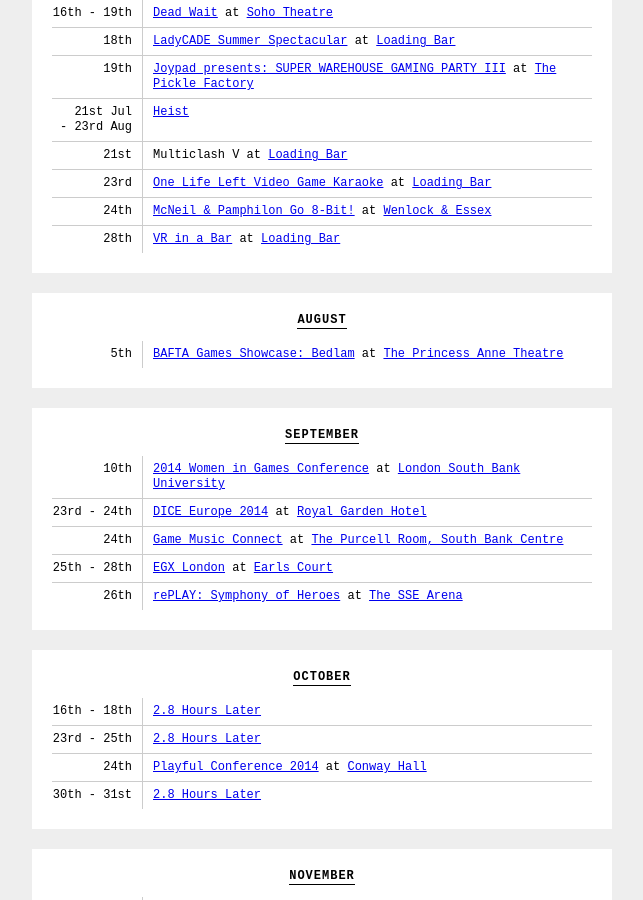
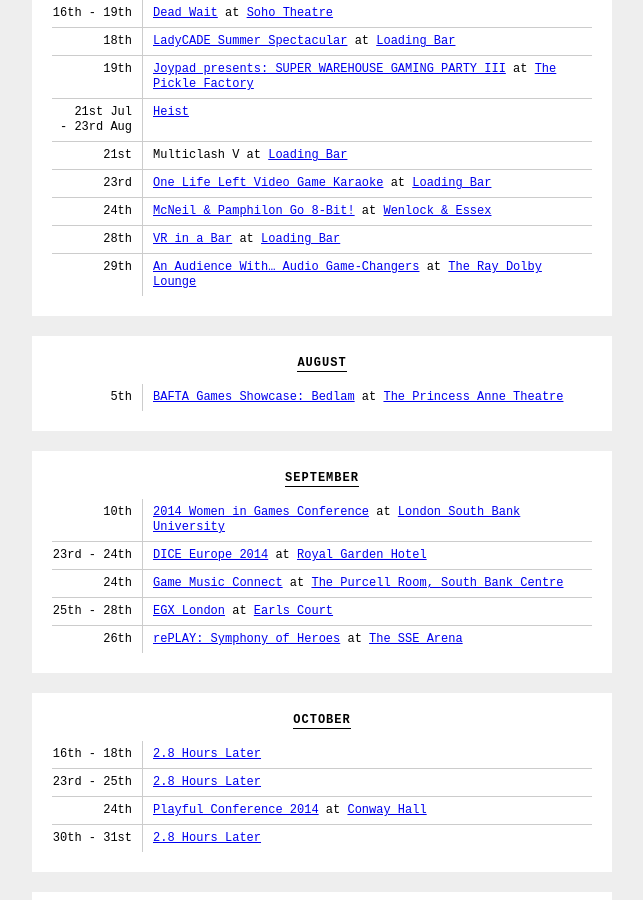
Before and after one commit to thomasmarshall/londongamediary.com, a Jekyll site: the page built from index.html, in a window 1280 px wide and 900 px high, scrolled down 547 px. Shown: the whole window, without its empty margins (318-961 px from the left). Built offline with Jekyll 4.4.1, drawn with Linux system fonts in a browser that asks for light colours; nearby versions of some CDN libraries.

Commit message:
Update events.yml

```diff
--- a/_data/events.yml
+++ b/_data/events.yml
@@ -90,6 +90,12 @@
   link: "http://www.eventbrite.co.uk/e/vr-in-a-bar-tickets-12240083419"
   location: "[Loading Bar](http://twitter.com/drinkrelaxplay)"
   date: 2014-07-28
+
+- title: "An Audience With… Audio Game-Changers"
+  link: "http://www.develop-online.net/news/develop-awards-winners-share-secrets-at-next-audience-with/0195159"
+  location: "[The Ray Dolby Lounge](http://workarea-www.dolby.com/gb/en/professional/service/cinema/ray-dolby-theatre.html)"
+  date: 2014-07-29
+
 
 
 # August
```
